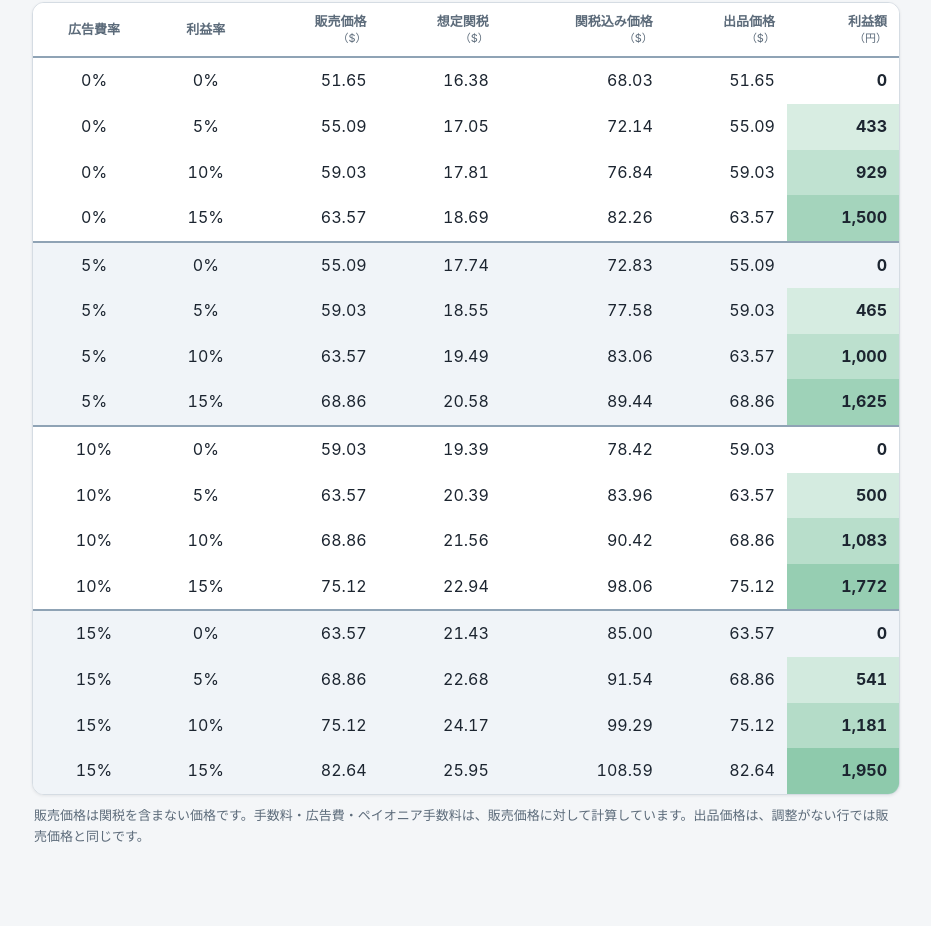
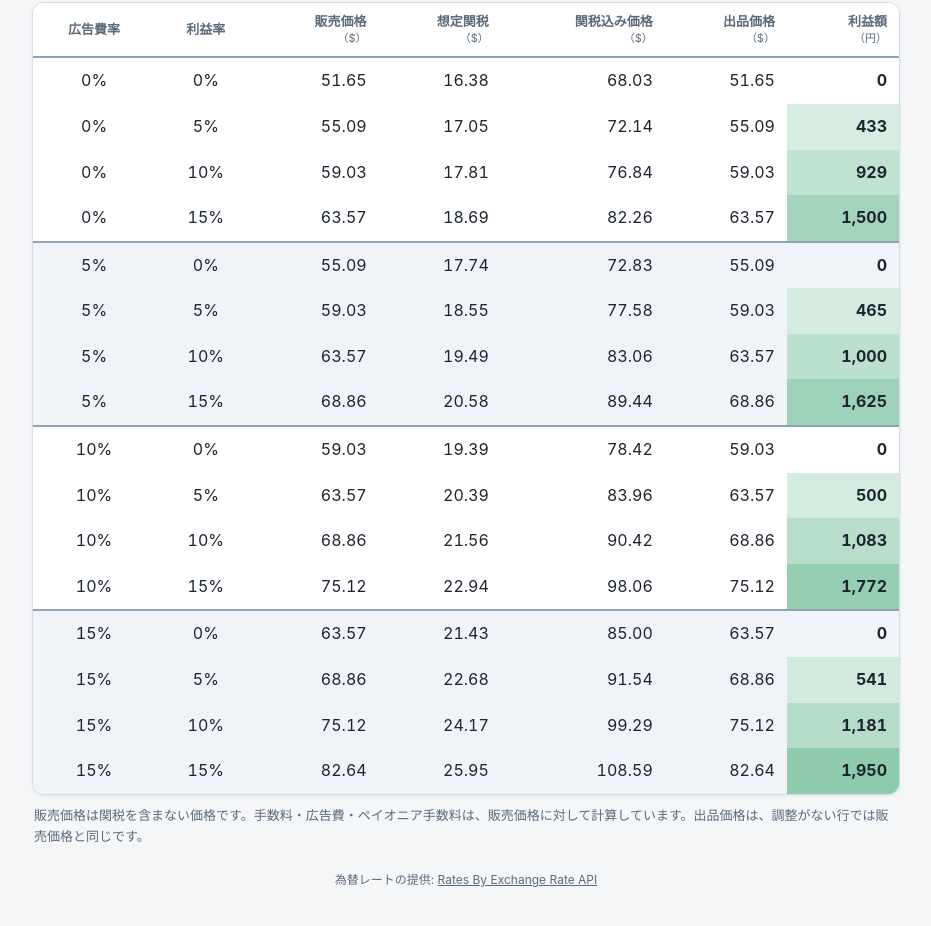
Before and after one commit to naokijodan/profit-matrix, a plain HTML site: page index.html in a window 1280 px wide. Shown: the part 471-1397 px from the top of the page, without its empty margins (174-1105 px from the left). Before the commit the page ends 1365 px from the top, so only its background shows below. Drawn offline with Linux system fonts and the light colour scheme.

Commit message:
fix: 為替レート提供元の表示を追加、拡張機能内で使うリンクの切り替えを追加
Co-Authored-By: Claude Fable 5.1 <noreply@anthropic.com>

```diff
--- a/index.html
+++ b/index.html
@@ -94,6 +94,9 @@ td.profit.neg { color: var(--loss); }
 }
 .legend { color: var(--alert); font-weight: 600; }
 td.na { text-align: center; color: var(--err); font-size: 14px; }
+.credit { font-size: 12px; color: var(--muted); margin: 6px 2px 0; }
+.credit a { color: var(--muted); text-decoration: underline; }
+.footer-credit { margin-top: 24px; text-align: center; }
 .note { font-size: 13px; color: var(--muted); margin: 10px 2px 0; }
 #settings, #shipcalc {
   display: none; position: fixed; top: 0; right: 0; bottom: 0; width: 400px; max-width: 100%;
@@ -278,6 +281,8 @@ body.in-extension.settings-open { padding-right: 0; }
     <div class="inline ok" id="shMsg" role="status"></div>
     <p class="note">変更は自動で保存されます（このブラウザの中だけに保存）。料金は一括シートの送料表と同じ考え方で計算した目安です。</p>
   </div>
+
+  <p class="credit footer-credit">為替レートの提供: <a href="https://www.exchangerate-api.com" target="_blank" rel="noopener">Rates By Exchange Rate API</a></p>
 </div>
 
 <script>
@@ -1035,7 +1040,7 @@ function extensionUrls(protocol) {
         h += '<input type="text" id="f_' + f.k + '" autocomplete="off" inputmode="decimal">';
       }
     }
-    if (f.fx) h += '<div class="row" style="margin-top:6px"><button type="button" id="fxBtn">最新の為替を取得</button></div><div class="inline" id="fxMsg" role="status"></div>';
+    if (f.fx) h += '<div class="row" style="margin-top:6px"><button type="button" id="fxBtn">最新の為替を取得</button></div><div class="inline" id="fxMsg" role="status"></div><p class="credit">為替レートの提供: <a href="https://www.exchangerate-api.com" target="_blank" rel="noopener">Rates By Exchange Rate API</a></p>';
     h += '<div class="init">初期値: ' + fmtDef(f) + '</div><div class="inline err" id="e_' + f.k + '"></div></div>';
     return h;
   }
--- a/test-calc.js
+++ b/test-calc.js
@@ -534,5 +534,6 @@ if (extensionUrls) {
 }
 check('ext: markup has the hidden web link and the in-extension styles', /<a class="guidelink hidden" id="webLink" href="https:\/\/naokijodan\.github\.io\/profit-matrix\/" target="_blank" rel="noopener">ウェブ版<\/a>/.test(html) && /body\.in-extension\.settings-open \{ padding-right: 0; \}/.test(html) && /var IN_EXTENSION = location\.protocol === 'chrome-extension:'/.test(html), '');
 
+check('credit: attribution link text and URL appear exactly twice (footer and settings)', html.split('為替レートの提供: <a href="https://www.exchangerate-api.com" target="_blank" rel="noopener">Rates By Exchange Rate API</a>').length - 1 === 2, '');
 console.log('\n' + pass + ' passed, ' + fail + ' failed (total ' + (pass + fail) + ')');
 process.exit(fail ? 1 : 0);
```
Also changed, not shown: 1 other file.
